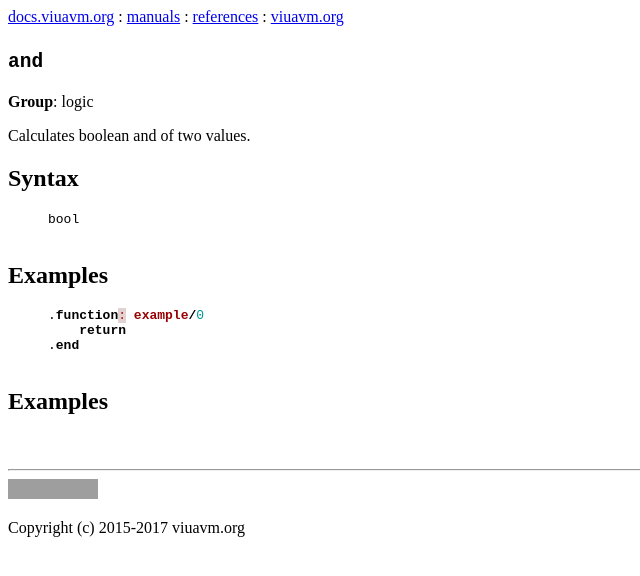
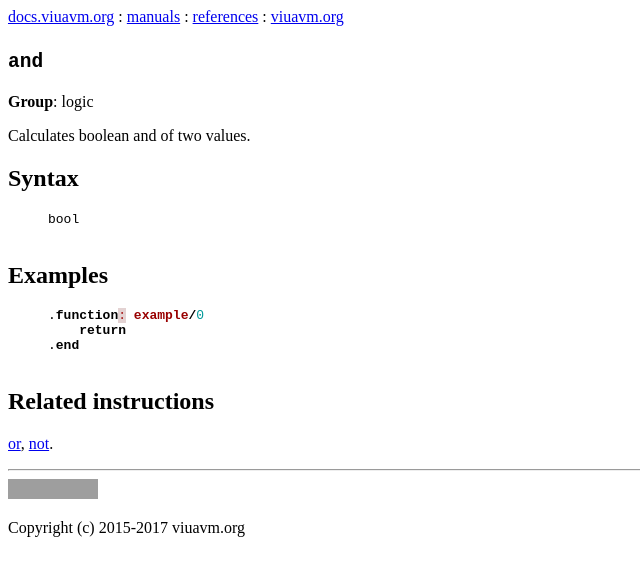
Before and after one commit to marekjm/docs.viuavm.org, a Jekyll site: the page built from _isa/and.html, in a window 1280 px wide. Shown: the top 576 px of the page, without its empty margins (0-640 px from the left). Built offline with Jekyll 4.4.1, drawn with Linux system fonts in a browser that asks for light colours; grey boxes are pictures that could not be loaded.

Commit message:
Add related instructions section

```diff
--- a/_isa/and.html
+++ b/_isa/and.html
@@ -35,7 +35,10 @@ bool
 </section>
 
 <section class="chapter">
-    <h2> Examples </h2>
+    <h2> Related instructions </h2>
 
-    <p> &nbsp; </p>
+    <p>
+        <a href="/isa/or.html">or</a>,
+        <a href="/isa/not.html">not</a>.
+    </p>
 </section>
--- a/_isa/izero.html
+++ b/_isa/izero.html
@@ -48,4 +48,10 @@ izero r0
     <h2> Notes </h2>
 
     <p> This instruction is equivallent to "<code>istore r0 0</code>". </p>
+
+    <h2> Related instructions </h2>
+
+    <p>
+        <a href="/isa/istore.html">istore</a>.
+    </p>
 </section>
```
Also changed, not shown: _isa/add.html (+10 -0 lines).
